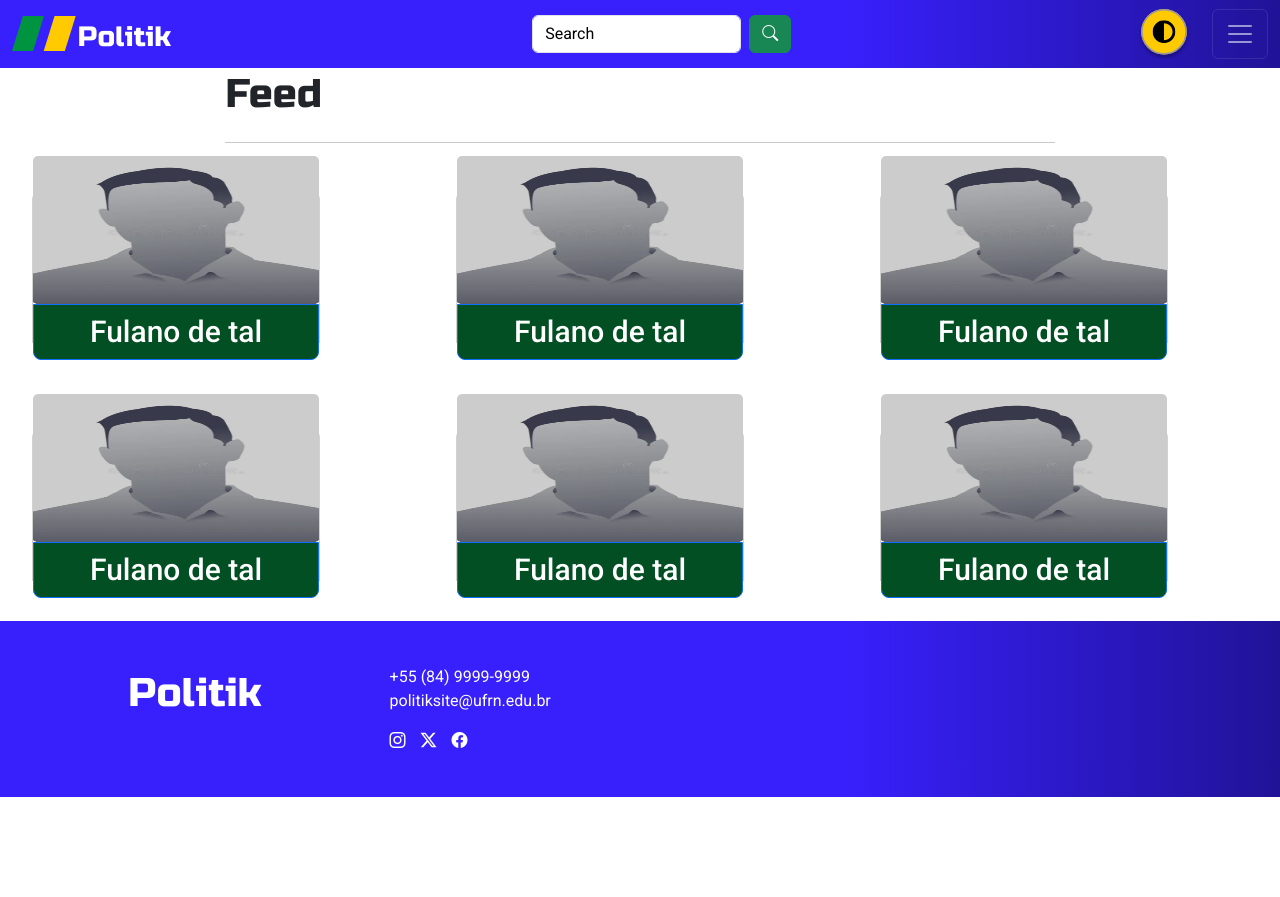
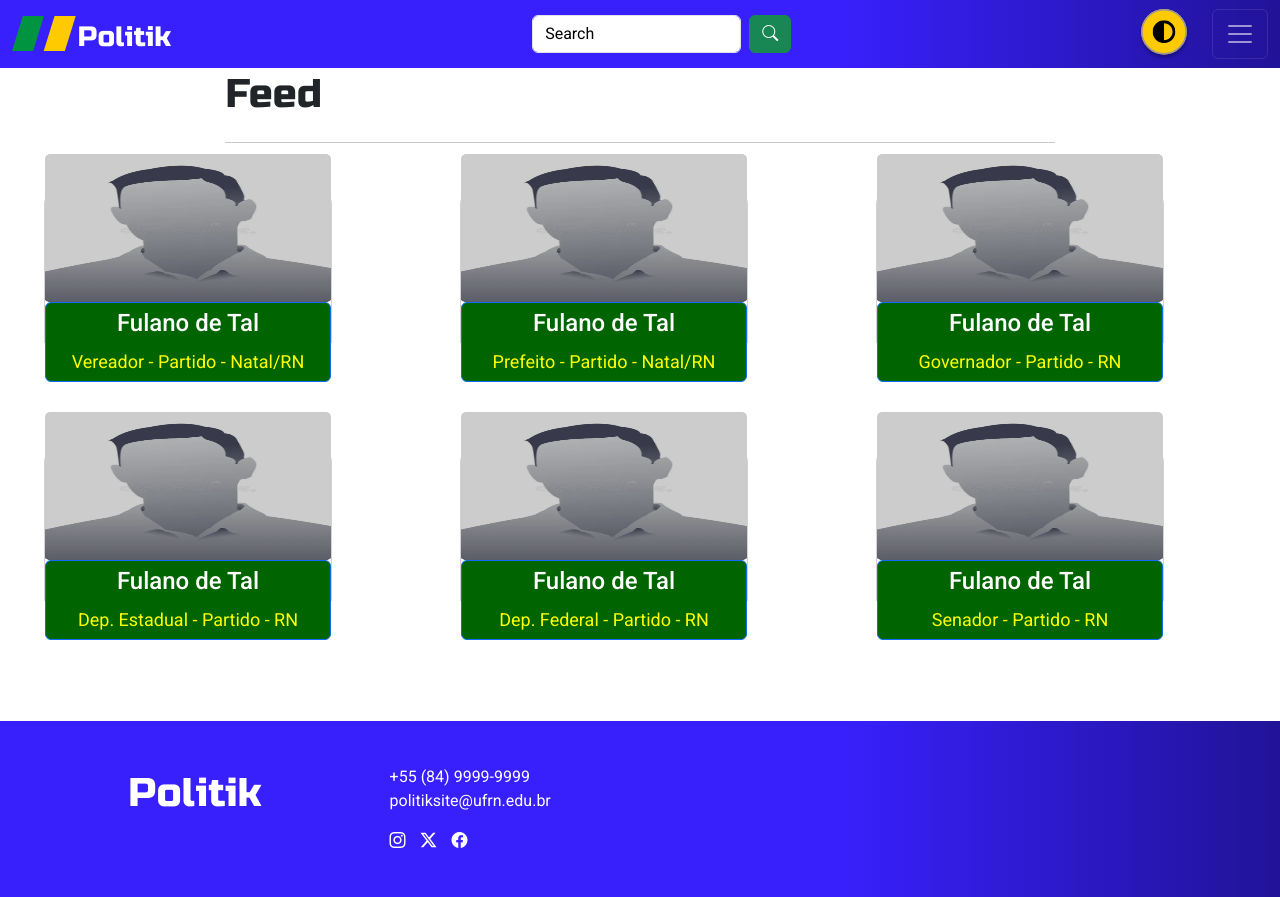
Before and after one commit to FilipeFCampos/Politik, an Angular app: page /feed in a window 1280 px wide. Before the commit the page ends 800 px from the top, so only its background shows below. Built offline with nearby package versions, Linux system fonts and the light colour scheme.

Commit message:
melhorando o feed

```diff
--- a/src/app/feed/feed.component.html
+++ b/src/app/feed/feed.component.html
@@ -1,4 +1,5 @@
 <div class="container-fluid">
+    <!-- Título -->
     <div class="row" id="title">
         <div class="col-2"></div>
         <div class="col-8">
@@ -6,6 +7,8 @@
         </div>
         <div class="col-2"></div>
     </div>
+
+    <!-- Separador -->
     <div class="row">
         <div class="col-2"></div>
         <div class="col-8">
@@ -13,26 +16,39 @@
         </div>
         <div class="col-2"></div>
     </div>
-</div>
+
+    <!-- Primeira Linha de Cartões -->
     <div class="row" id="cards">
         <div class="col">
             <div class="card" style="width: 18rem;">
-            <img src="images/canditado-generico.png" class="card-img-top" alt="..." id="images-card">
-            <a href="#" class="btn btn-primary" id="botao-card">Fulano de tal</a>
+                <img src="images/canditado-generico.png" class="card-img-top" alt="Candidato Genérico" id="images-card">
+                <a href="#" class="btn btn-primary" id="botao-card">
+                    <h1>Fulano de Tal</h1>
+                    <p>Vereador - Partido - Natal/RN</p>
+                </a>
             </div>
         </div>
         <div class="col">
             <div class="card" style="width: 18rem;">
-            <img src="images/canditado-generico.png" class="card-img-top" alt="..." id="images-card">
-            <a href="#" class="btn btn-primary" id="botao-card">Fulano de tal</a>
+                <img src="images/canditado-generico.png" class="card-img-top" alt="Candidato Genérico" id="images-card">
+                <a href="#" class="btn btn-primary" id="botao-card">
+                    <h1>Fulano de Tal</h1>
+                    <p>Prefeito - Partido - Natal/RN</p>
+                </a>
             </div>
         </div>
         <div class="col">
             <div class="card" style="width: 18rem;">
-            <img src="images/canditado-generico.png" class="card-img-top" alt="..." id="images-card">
-            <a href="#" class="btn btn-primary" id="botao-card">Fulano de tal</a>
+                <img src="images/canditado-generico.png" class="card-img-top" alt="Candidato Genérico" id="images-card">
+                <a href="#" class="btn btn-primary" id="botao-card">
+                    <h1>Fulano de Tal</h1>
+                    <p>Governador - Partido - RN</p>
+                </a>
             </div>
         </div>
+    </div>
+
+    <!-- Espaçamento -->
     <div class="row">
         <div class="col-2"></div>
         <div class="col-8">
@@ -41,24 +57,35 @@
         </div>
         <div class="col-2"></div>
     </div>
- </div>
+
+    <!-- Segunda Linha de Cartões -->
     <div class="row" id="cards">
         <div class="col">
             <div class="card" style="width: 18rem;">
-             <img src="images/canditado-generico.png" class="card-img-top" alt="..." id="images-card">
-             <a href="#" class="btn btn-primary" id="botao-card">Fulano de tal</a>
+                <img src="images/canditado-generico.png" class="card-img-top" alt="Candidato Genérico" id="images-card">
+                <a href="#" class="btn btn-primary" id="botao-card">
+                    <h1>Fulano de Tal</h1>
+                    <p>Dep. Estadual - Partido - RN</p>
+                </a>
             </div>
         </div>
         <div class="col">
             <div class="card" style="width: 18rem;">
-             <img src="images/canditado-generico.png" class="card-img-top" alt="..." id="images-card">
-             <a href="#" class="btn btn-primary" id="botao-card">Fulano de tal</a>
+                <img src="images/canditado-generico.png" class="card-img-top" alt="Candidato Genérico" id="images-card">
+                <a href="#" class="btn btn-primary" id="botao-card">
+                    <h1>Fulano de Tal</h1>
+                    <p>Dep. Federal - Partido - RN </p>
+                </a>
             </div>
         </div>
         <div class="col">
             <div class="card" style="width: 18rem;">
-             <img src="images/canditado-generico.png" class="card-img-top" alt="..." id="images-card">
-             <a href="#" class="btn btn-primary" id="botao-card">Fulano de tal</a>
+                <img src="images/canditado-generico.png" class="card-img-top" alt="Candidato Genérico" id="images-card">
+                <a href="#" class="btn btn-primary" id="botao-card">
+                    <h1>Fulano de Tal</h1>
+                    <p>Senador - Partido - RN</p>
+                </a>
             </div>
         </div>
     </div>
+</div>
--- a/src/app/feed/feed.component.scss
+++ b/src/app/feed/feed.component.scss
@@ -1,61 +1,63 @@
-#title{
+#title {
     margin-top: 70px;
 }
 
-#text-feed{
+#text-feed {
     font-family: "Russo One";
 }
 
-#separator{
+#separator {
     margin-bottom: 50px;
 }
-.card{
+
+.card {
     display: flex;
     justify-content: center;
     height: 150px;
     width: 150px;
     margin-bottom: 20px;
-    border-top-left-radius: 10;
-  border-top-right-radius: 10;
-  border-bottom-left-radius: 0px;
-  border-bottom-right-radius: 0px;
-
+    border-top-left-radius: 10px;
+    border-top-right-radius: 10px;
+    border-bottom-left-radius: 0px;
+    border-bottom-right-radius: 0px;
 }
 
-#cards{
+#cards {
     display: flex;
     justify-content: center;
     margin-left: 20px;
-    margin-bottom: 20px;
-}
+    margin-bottom: 40px; }
 
-#images-card{
+#images-card {
     height: 100%;
     width: 100%;
     flex-shrink: 0;
 }
 
+#botao-card {
+    display: flex;
+    flex-direction: column;
+    justify-content: center;
+    align-items: center;
+    text-align: center;
+    background-color: darkgreen;
+}
 
-#botao-card{
-    display: flex;
-    color: #FFF;
-    text-align: center;
-    justify-content: center;
-    justify-items: center;
-    align-items: center;
-    font-family: 'Roboto';
-    font-size: 30px;
-    font-style: normal;
-    font-weight: 500;
-    line-height: 140%;
-    border-radius: 0px 0px var(--Corner-Small, 8px) var(--Corner-Small, 8px);
-    background: #014F23;
-    height: 83px;
-    width: 300px;
-    margin-bottom: 20px;
-    max-width: 100%;
+#botao-card h1 {
+    font-size: 24px;
+    margin-bottom: 10px;
+}
 
+#botao-card p {
+    font-size: 18px;
+    margin: 0;
+    color: yellow;
 }
+
+#cards:last-of-type {
+    margin-bottom: 100px;
+}
+
 * {
-  box-sizing: border-box;
+    box-sizing: border-box;
 }
```
Lines whose indentation alone changed are shown as unchanged.
